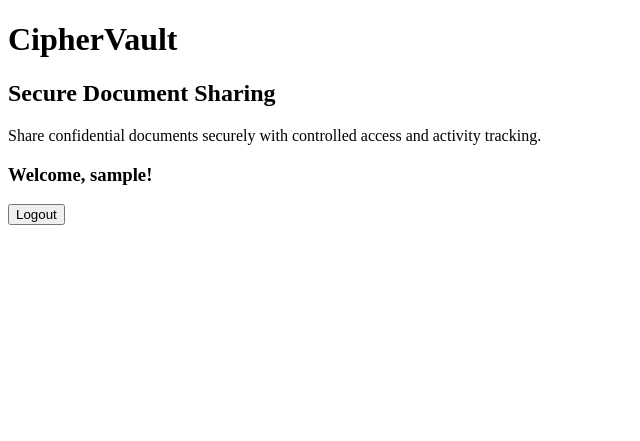
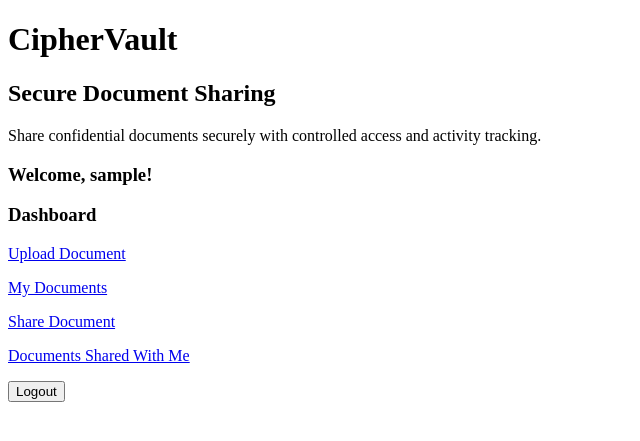
Before and after one commit to alekhyavallepu822/CipherVault, a Django app: page / in a window 1280 px wide. Shown: the top 441 px of the page, without its empty margins (0-640 px from the left). Run offline with Django 5.2, Linux system fonts and the light colour scheme; the visitor is signed in with stand-in values (Sample User, id 1).

Commit message:
Add dashboard navigation links

```diff
--- a/vault/templates/vault/home.html
+++ b/vault/templates/vault/home.html
@@ -1,3 +1,4 @@
+
 <!DOCTYPE html>
 <html>
 <head>
@@ -11,7 +12,26 @@
     <p>Share confidential documents securely with controlled access and activity tracking.</p>
 
     {% if user.is_authenticated %}
+
         <h3>Welcome, {{ user.username }}!</h3>
+
+        <h3>Dashboard</h3>
+
+        <p>
+            <a href="{% url 'upload' %}">Upload Document</a>
+        </p>
+
+        <p>
+            <a href="{% url 'my_documents' %}">My Documents</a>
+        </p>
+
+        <p>
+            <a href="{% url 'share' %}">Share Document</a>
+        </p>
+
+        <p>
+            <a href="{% url 'shared_with_me' %}">Documents Shared With Me</a>
+        </p>
 
         <form method="POST" action="{% url 'logout' %}">
             {% csrf_token %}
@@ -19,8 +39,10 @@
         </form>
 
     {% else %}
+
         <a href="{% url 'register' %}">Register</a>
         <a href="{% url 'login' %}">Login</a>
+
     {% endif %}
 
 </body>
```
